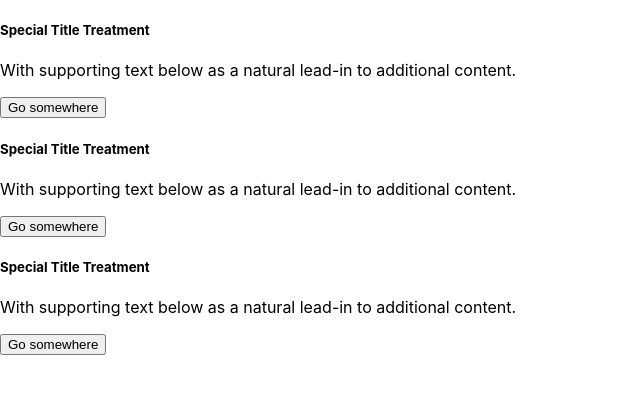
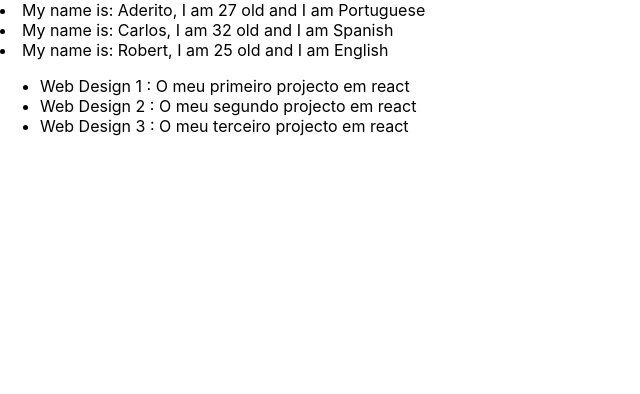
Before and after one commit to pars3c/react-learning-projects, a React (Create React App) app: page / in a window 1280 px wide. Shown: the top 394 px of the page, without its empty margins (0-640 px from the left). Built offline with nearby package versions, Linux system fonts and the light colour scheme.

Commit message:
props and states added

```diff
--- a/src/App.js
+++ b/src/App.js
@@ -2,60 +2,60 @@ import React, { Component } from 'react';
 import { Card, Button, CardTitle, CardText, Row, Col } from 'reactstrap';
 import logo from './logo.svg';
 import './App.css';
+import Projects from './components/Projects'
+import Users from './components/Users'
 
 
-function User(data){
-  return ": " + data.brand + " and the model is: " + data.model;
-};
-
-const data = {
-  brand: 'Fiat',
-  model: 'Punto',
-};
-
-const element = React.createElement(
-  'p',
-  {className: 'greeting'},
-  User(data)
-);
-
-class ProfileViewer extends Component {
+class App extends Component {
+  constructor(){
+    super();
+    this.state = {
+      users: [
+        {
+          username: "Aderito",
+          age: "27",
+          nationality: "Portuguese"
+        },
+        {
+          username: "Carlos",
+          age: "32",
+          nationality: "Spanish"
+        },
+        {
+          username: "Robert",
+          age: "25",
+          nationality: "English"
+        },
+      ],
+      projects: [
+        {
+          title: "O meu primeiro projecto em react",
+          category: "Web Design 1"
+        },
+        {
+          title: "O meu segundo projecto em react",
+          category: "Web Design 2"
+        },
+        {
+          title: "O meu terceiro projecto em react",
+          category: "Web Design 3"
+        },
+      ]
+    }
+  }
   render(){
     return (
-      <Row>
-      <Col sm="6" md="4">
-        <Card body>
-          <CardTitle>Special Title Treatment</CardTitle>
-          <CardText>With supporting text below as a natural lead-in to additional content.</CardText>
-          <Button>Go somewhere</Button>
-        </Card>
-      </Col>
-      <Col sm="6" md="4">
-        <Card body>
-          <CardTitle>Special Title Treatment</CardTitle>
-          <CardText>With supporting text below as a natural lead-in to additional content.</CardText>
-          <Button>Go somewhere</Button>
-        </Card>
-      </Col>
-      <Col sm="6">
-        <Card body>
-          <CardTitle>Special Title Treatment</CardTitle>
-          <CardText>With supporting text below as a natural lead-in to additional content.</CardText>
-          <Button>Go somewhere</Button>
-        </Card>
-      </Col>
-    </Row>
+      <div className="myapp">
+        <Users users={this.state.users} />
+
+        {/* The state projects is passed on to the Projects module */}
+        <Projects projects={this.state.projects} />
+      </div>
     );
   }
 }
 
 
-class Hello extends Component {
-  render() {
-    return (
-      element
-    );
-  }
-}
 
-export default ProfileViewer;
+
+export default App;
--- /dev/null
+++ b/src/components/ProjectItem.js
@@ -0,0 +1,22 @@
+import React, { Component } from 'react';
+
+
+
+
+
+
+class ProjectItem extends Component {
+
+
+  render(){
+    return (
+      <li className="Project">
+       {this.props.project.category} : {this.props.project.title}
+      </li>
+    );
+  }
+}
+
+
+
+export default ProjectItem;
--- /dev/null
+++ b/src/components/Projects.js
@@ -0,0 +1,33 @@
+import React, { Component } from 'react';
+import ProjectItem from './ProjectItem';
+
+
+
+
+
+class Projects extends Component {
+  render(){
+
+    let projectItems;
+    {/* With the state projects passed to Projects, now I need to iterate each project to render them all */}
+    if (this.props.projects){
+        {/* projectItems is gonna contain all the iterations done */}
+        projectItems = this.props.projects.map(project => {
+            return (
+                <ProjectItem key={project.title} project={project}/>
+            );
+        });
+    }
+    return (
+      <div className="Projects">
+        <ul>
+            {projectItems}
+        </ul>
+      </div>
+    );
+  }
+}
+
+
+
+export default Projects;
--- /dev/null
+++ b/src/components/Users.js
@@ -0,0 +1,28 @@
+import React, { Component } from 'react';
+import UsersList from './UsersList';
+
+
+class Users extends Component {
+  render(){
+    let userslist;
+    console.log(this.props.users)
+    if (this.props.users) {
+        userslist = this.props.users.map(user => {
+            return (
+            <UsersList key={user.username} user={user} />
+            );
+        });
+    }
+
+    return (
+        <div className="Users">
+            {userslist}
+        </div>
+      );
+    }
+}
+
+
+
+
+export default Users;
--- /dev/null
+++ b/src/components/UsersList.js
@@ -0,0 +1,19 @@
+import React, { Component } from 'react';
+
+
+
+
+
+
+class UsersList extends Component {
+    render(){
+        return (
+            <li className="UsersList">
+                My name is: {this.props.user.username}, I am {this.props.user.age} old and I am {this.props.user.nationality}
+            </li>
+        );
+    }
+}
+
+
+export default UsersList;
--- a/src/index.js
+++ b/src/index.js
@@ -1,10 +1,10 @@
 import React from 'react';
 import ReactDOM from 'react-dom';
 import './index.css';
-import ProfileViewer from './App';
+import App from './App';
 import * as serviceWorker from './serviceWorker';
 
-ReactDOM.render(<ProfileViewer />, document.getElementById('root'));
+ReactDOM.render(<App />, document.getElementById('root'));
 
 // If you want your app to work offline and load faster, you can change
 // unregister() to register() below. Note this comes with some pitfalls.
```
